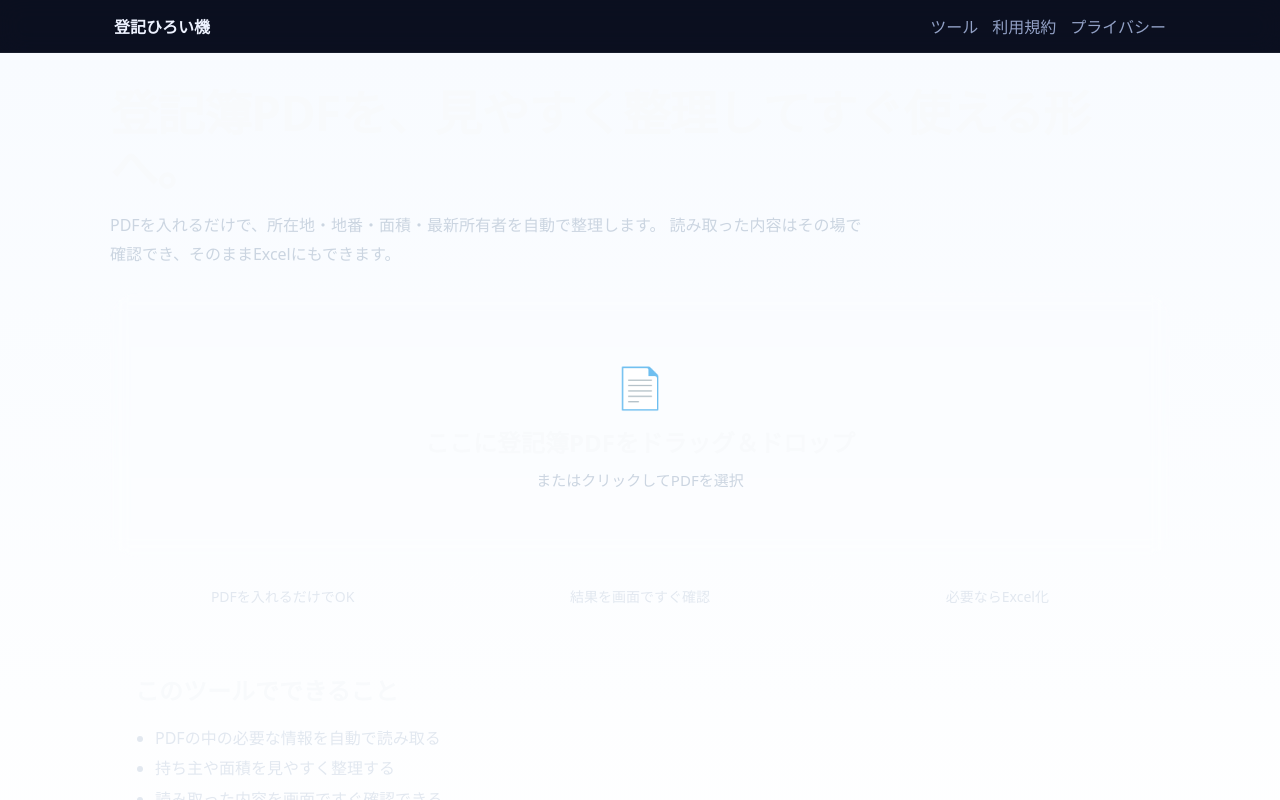
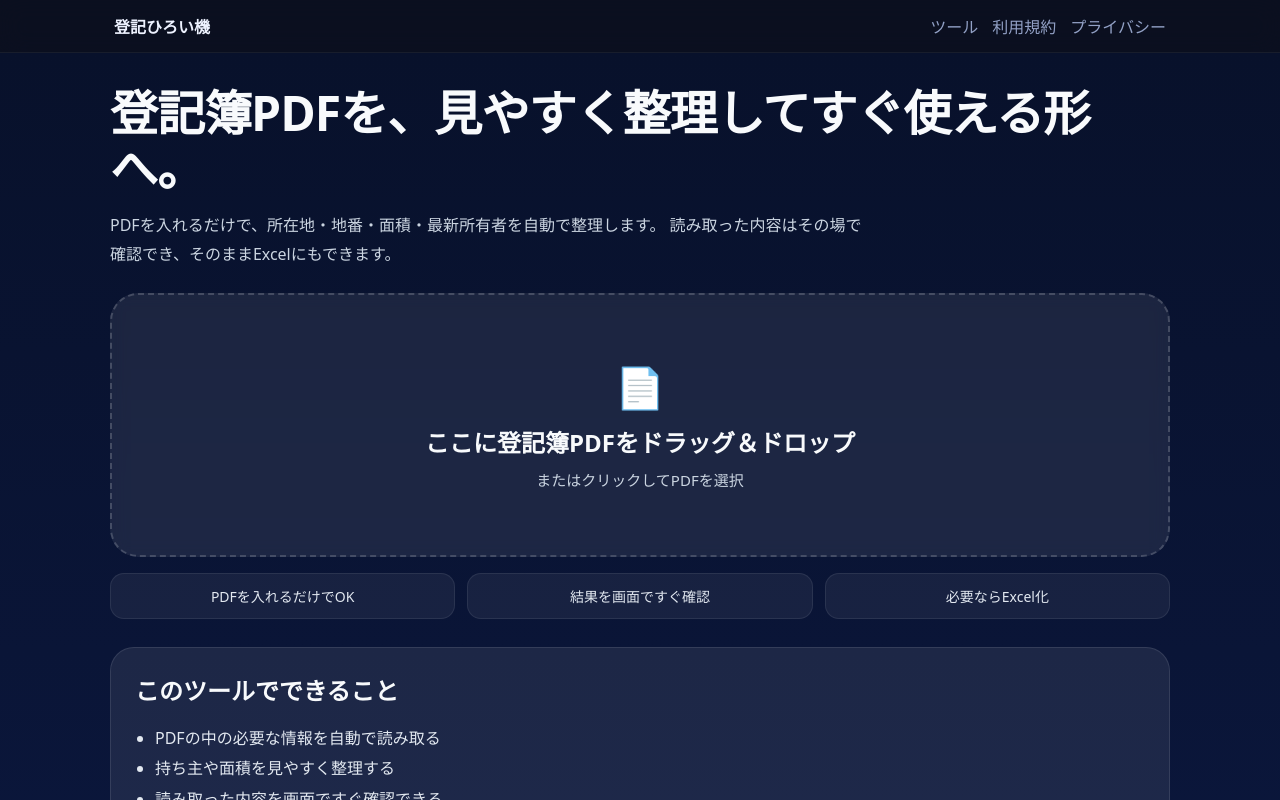
Before and after one commit to tamtamkt7-max/touki-web-app, a Next.js app: page /tool in a window 1280 px wide. Shown: the top 800 px of the page. Built offline with nearby package versions, Linux system fonts and the light colour scheme.

Commit message:
Update page.tsx

```diff
--- a/app/tool/page.tsx
+++ b/app/tool/page.tsx
@@ -1,6 +1,4 @@
 export const dynamic = 'force-dynamic';
-
-'use client';
 
 import { ToolClient } from '@/components/ToolClient';
 
@@ -9,7 +7,7 @@ export default function ToolPage() {
     <main
       style={{
         minHeight: '100vh',
-        background: 'linear-gradient(180deg, #f8fbff 0%, #ffffff 100%)',
+        background: 'linear-gradient(180deg, #08112b 0%, #0b173d 100%)',
       }}
     >
       <ToolClient />
```
